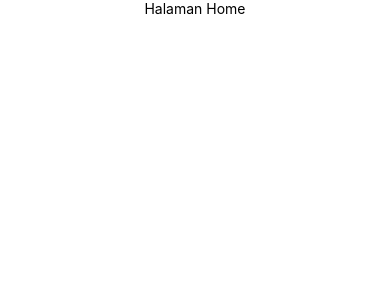
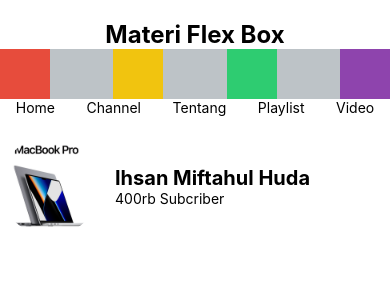
Before and after one commit to metaliccode/r-native, a React Native app: screen / in a window 390 px wide. Shown: the top 300 px of the page. Built offline with nearby package versions, Linux system fonts and the light colour scheme.

Commit message:
add lifecylcle componenet

```diff
--- a/src/App.js
+++ b/src/App.js
@@ -1,12 +1,21 @@
-import React from 'react';
+import React, {useState, useEffect} from 'react';
 import {View, ScrollView} from 'react-native';
+import FlexBox from './pages/FlexBox';
 import Home from './pages/Home';
 
 const App = () => {
+  // react hook
+  const [isShow, setisShow] = useState(true);
+  useEffect(() => {
+    setTimeout(() => {
+      setisShow(false);
+    }, 6000);
+  }, []);
   return (
     <View>
       <ScrollView>
-        <Home />
+        {/* <Home /> */}
+        {isShow && <FlexBox />}
       </ScrollView>
     </View>
   );
--- a/src/pages/FlexBox/FlexBox.js
+++ b/src/pages/FlexBox/index.js
@@ -1,9 +1,37 @@
 import React, {Component} from 'react';
 import {Text, View, Image} from 'react-native';
-import Apple from '../assets/images/apple.png';
+import Apple from '../../assets/images/apple.png';
 
 class FlexBox extends Component {
+  // lifecycle components
+  constructor(props) {
+    super(props);
+    console.log('==> constructor');
+
+    this.state = {
+      subcriber: 200,
+    };
+  }
+
+  componentDidMount() {
+    console.log('==> component did mount');
+    setTimeout(() => {
+      this.setState({
+        subcriber: 400,
+      });
+    }, 2000);
+  }
+
+  componentDidUpdate() {
+    console.log('==> component did update');
+  }
+
+  componentWillUnmount() {
+    console.log('==> component will unmount');
+  }
+
   render() {
+    console.log('==> render');
     return (
       // mengatur layout dengan Flex Box
       <View>
@@ -73,7 +101,7 @@ class FlexBox extends Component {
             <Text style={{fontSize: 20, fontWeight: 'bold'}}>
               Ihsan Miftahul Huda
             </Text>
-            <Text>100rb Subcriber</Text>
+            <Text>{this.state.subcriber}rb Subcriber</Text>
           </View>
         </View>
       </View>
```
